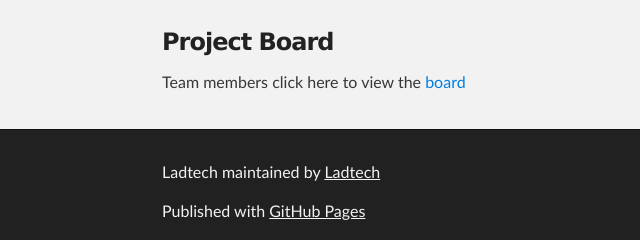
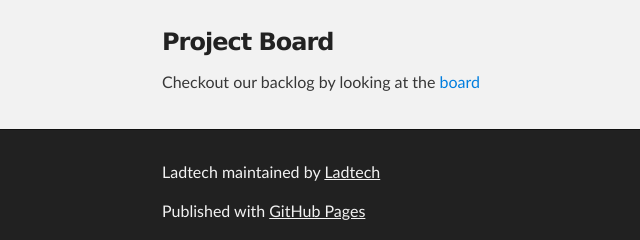
Before and after one commit to Ladtech/ladtech, a plain HTML site: page index.html in a window 1280 px wide. Shown: the part 200-440 px from the top of the page, 158-798 px from the left. Drawn offline with Linux system fonts and the light colour scheme.

Commit message:
updating copy

```diff
--- a/index.html
+++ b/index.html
@@ -29,7 +29,7 @@
         <h3>
 <a name="welcome-to-github-pages" class="anchor" href="#welcome-to-github-pages"><span class="octicon octicon-link"></span></a>Project Board</h3>
 
-<p>Team members click here to view the <a href='https://huboard.com/Ladtech/ladtech'>board</a></p>
+<p>Checkout our backlog by looking at the <a href='https://huboard.com/Ladtech/ladtech'>board</a></p>
 
 </section>
     </div>
```
